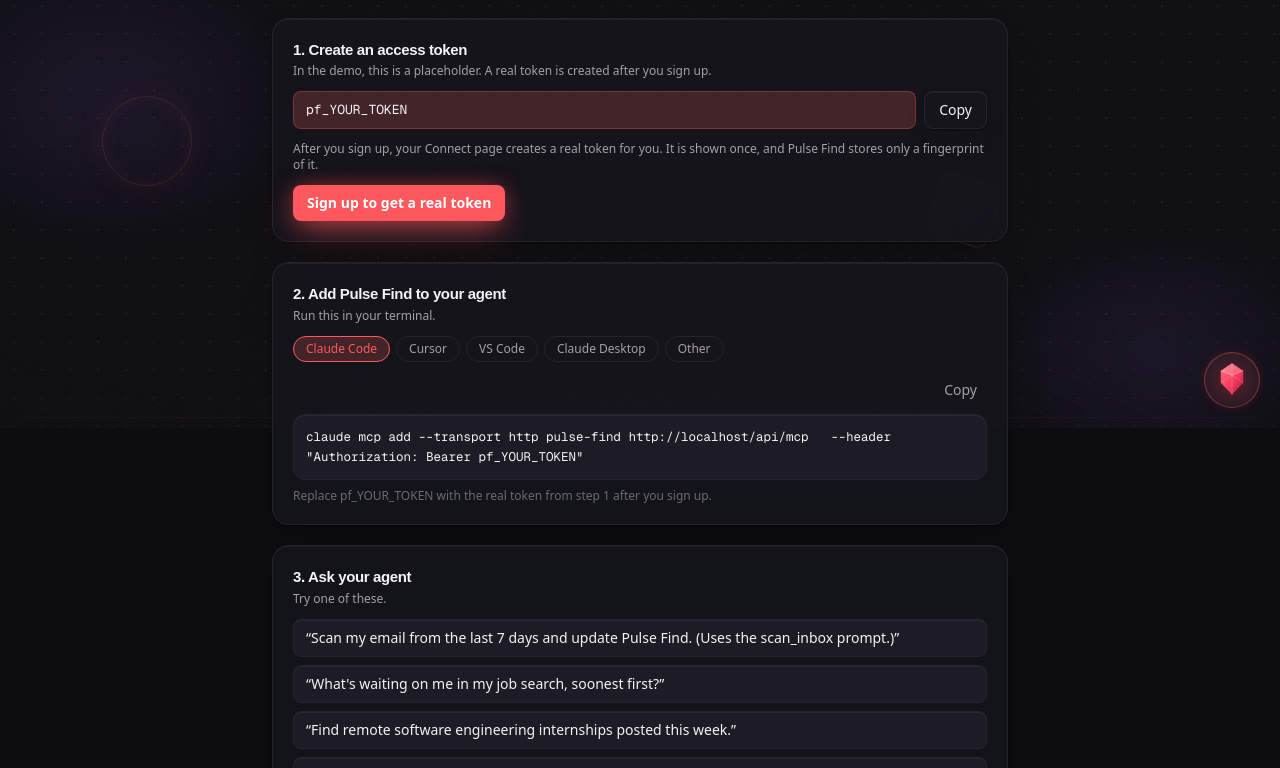
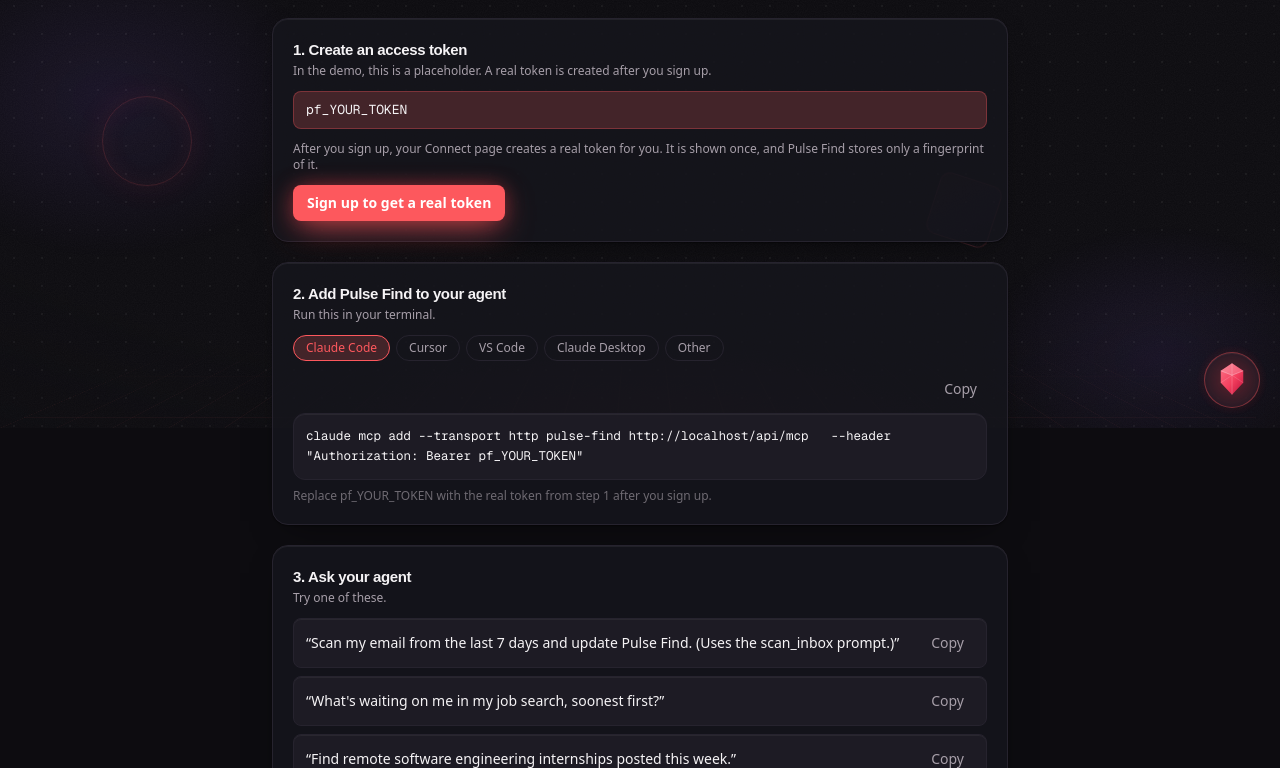
Before and after one commit to kumailrizvi890/Pulse-Find, a Next.js app: page /demo/connect in a window 1280 px wide. Shown: the part 372-1140 px from the top of the page. Built offline with nearby package versions, Linux system fonts and the light colour scheme; no server answers; a web font is replaced by a local one.

Commit message:
Stopped copying the dead token and made the questions copyable

```diff
--- a/src/app/demo/connect/DemoConnectAgent.tsx
+++ b/src/app/demo/connect/DemoConnectAgent.tsx
@@ -23,6 +23,30 @@ import { btn, cx, Panel } from "@/components/dashboard/ui";
  */
 
 const PLACEHOLDER_TOKEN = "pf_YOUR_TOKEN";
+
+// The four example questions for step 3. The first carries a "(Uses the
+// scan_inbox prompt.)" note and the fourth a "[paste it]" note: both are
+// hints for the human reading the page, not part of the question, so Copy
+// takes the askable question only. For the fourth, paste the email after
+// the question.
+const EXAMPLE_QUESTIONS: { display: string; copy: string }[] = [
+  {
+    display: "Scan my email from the last 7 days and update Pulse Find. (Uses the scan_inbox prompt.)",
+    copy: "Scan my email from the last 7 days and update Pulse Find.",
+  },
+  {
+    display: "What's waiting on me in my job search, soonest first?",
+    copy: "What's waiting on me in my job search, soonest first?",
+  },
+  {
+    display: "Find remote software engineering internships posted this week.",
+    copy: "Find remote software engineering internships posted this week.",
+  },
+  {
+    display: "Is this recruiter email a scam? [paste it]",
+    copy: "Is this recruiter email a scam?",
+  },
+];
 
 const CLIENTS = ["Claude Code", "Cursor", "VS Code", "Claude Desktop", "Other"] as const;
 type ClientName = (typeof CLIENTS)[number];
@@ -60,9 +84,9 @@ const WHERE: Record<ClientName, string> = {
 
 export function DemoConnectAgent() {
   const [client, setClient] = useState<ClientName>("Claude Code");
-  const [tokenCopied, setTokenCopied] = useState(false);
   const [snippetCopied, setSnippetCopied] = useState(false);
   const [promptCopied, setPromptCopied] = useState(false);
+  const [copiedQuestion, setCopiedQuestion] = useState<number | null>(null);
   // The origin is only known on the client; the lazy initializer reads it
   // on first render (in production it matches the fallback, so the server
   // and client render the same). No effect, so no extra render pass.
@@ -103,12 +127,11 @@ export function DemoConnectAgent() {
 
       <Panel title="1. Create an access token" hint="In the demo, this is a placeholder. A real token is created after you sign up.">
         <div className="space-y-3">
-          <div className="flex flex-wrap items-center gap-2">
-            <code className="min-w-0 flex-1 break-all rounded-lg border border-accent/30 bg-accent-soft px-3 py-2 font-mono text-[13px]">{PLACEHOLDER_TOKEN}</code>
-            <button className={btn.secondary} onClick={() => void copy(PLACEHOLDER_TOKEN, setTokenCopied)}>
-              {tokenCopied ? "Copied" : "Copy"}
-            </button>
-          </div>
+          {/* No Copy button here on purpose: this is a placeholder, not a
+          working token, and copying it would hand a visitor a dead token
+          to paste into an agent config. It stays visible as an example
+          of what a real token looks like. */}
+          <code className="block break-all rounded-lg border border-accent/30 bg-accent-soft px-3 py-2 font-mono text-[13px]">{PLACEHOLDER_TOKEN}</code>
           <p className="text-xs text-muted">
             After you sign up, your Connect page creates a real token for you. It is shown once, and Pulse Find stores only a
             fingerprint of it.
@@ -144,13 +167,18 @@ export function DemoConnectAgent() {
 
       <Panel title="3. Ask your agent" hint="Try one of these.">
         <ul className="space-y-2 text-sm">
-          {[
-            "Scan my email from the last 7 days and update Pulse Find. (Uses the scan_inbox prompt.)",
-            "What's waiting on me in my job search, soonest first?",
-            "Find remote software engineering internships posted this week.",
-            "Is this recruiter email a scam? [paste it]",
-          ].map((q) => (
-            <li key={q} className="rounded-lg border border-line bg-surface-2 px-3 py-2 text-ink">&ldquo;{q}&rdquo;</li>
+          {EXAMPLE_QUESTIONS.map((q, i) => (
+            <li key={q.display} className="flex items-center gap-2 rounded-lg border border-line bg-surface-2 px-3 py-2 text-ink">
+              <span className="min-w-0 flex-1">&ldquo;{q.display}&rdquo;</span>
+              <button
+                type="button"
+                className={btn.ghost}
+                aria-label={`Copy question ${i + 1}`}
+                onClick={() => void copy(q.copy, (v) => setCopiedQuestion(v ? i : null))}
+              >
+                {copiedQuestion === i ? "Copied" : "Copy"}
+              </button>
+            </li>
           ))}
         </ul>
         <p className="mt-3 text-xs text-muted">
```
